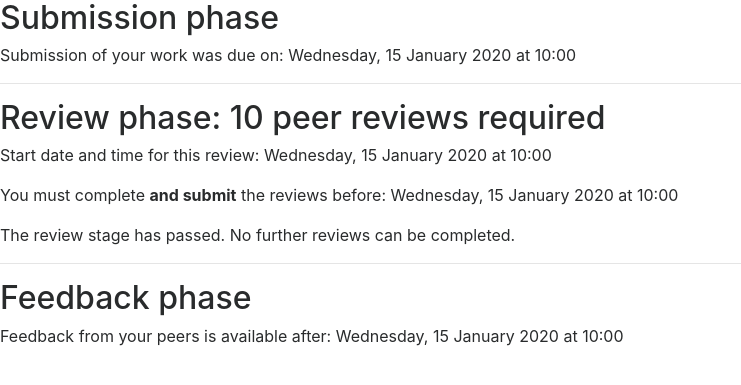
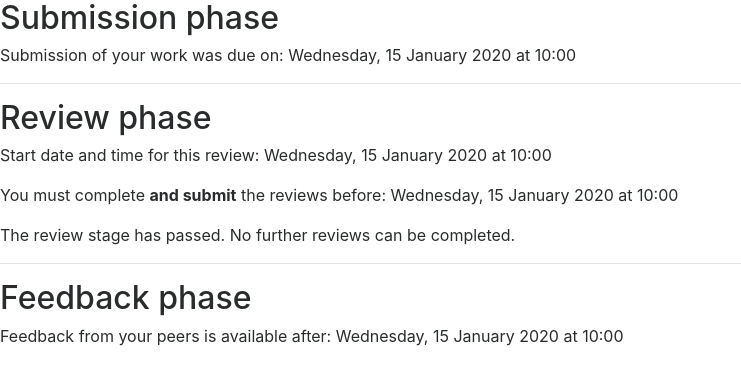
Before and after one commit to kgdunn/peer-review-system, a Django app: template review/templates/review/welcome.html in a window 1280 px wide. Shown: the top 385 px of the page, without its empty margins (0-741 px from the left). Run offline with Django 3.2, Linux system fonts and the light colour scheme; the template is opened without the code that fills it: values that come from a table or form of the project are taken from there, others are empty; tables that the repository leaves empty hold one stand-in row (values such as "Sample post"); some libraries are stand-ins or nearby versions.

Commit message:
Show a bit of extra information

```diff
--- a/review/templates/review/welcome.html
+++ b/review/templates/review/welcome.html
@@ -8,7 +8,7 @@
 
 
 <hr>
-<h2>Review phase: {{pr.number_of_reviews_per_learner}} peer reviews required</h2>
+<h2>Review phase{% if person.role == 'Learn'%}: {{pr.number_of_reviews_per_learner}} peer reviews required{%endif%}</h2>
 <p>Start date and time for this review: {{pr.dt_peer_reviews_start_by|date:"l, d F Y"}} at {{pr.dt_peer_reviews_start_by|time:"H:i" }}
 <p>You must complete <b>and submit</b> the reviews before: {{pr.dt_peer_reviews_completed_by|date:"l, d F Y"}} at {{pr.dt_peer_reviews_completed_by|time:"H:i" }}
 
@@ -19,7 +19,7 @@
     <div class="card-header" role="tab" id="headingOne">
       <h5 class="mb-0">
         <a data-toggle="collapse" class="collapsed" data-parent="#accordion" href="#collapse_review{{forloop.counter}}" aria-expanded="true" aria-controls="collapse_review{{forloop.counter}}">
-          Peer review {{forloop.counter}}
+          Peer review {{forloop.counter}}{% if person.role != 'Learn'%}: {{item.submission.submitted_by}} {% endif %}
         </a>
       </h5>
     </div>
--- a/review/views.py
+++ b/review/views.py
@@ -382,7 +382,8 @@ def review(request, ractual_code):
            'person': r_actual.graded_by,
            'r_actual': r_actual,
            'r_item_actuals' : r_item_actuals,
-           'rubric' : r_actual.rubric_template
+           'rubric' : r_actual.rubric_template,
+           'person': learner,
            }
     return render(request, 'review/review_peer.html', ctx)
 
```
